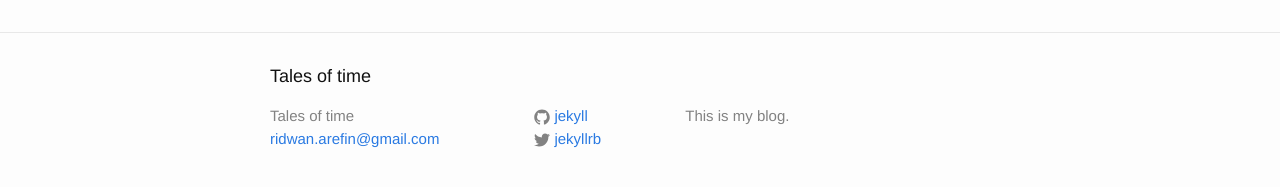
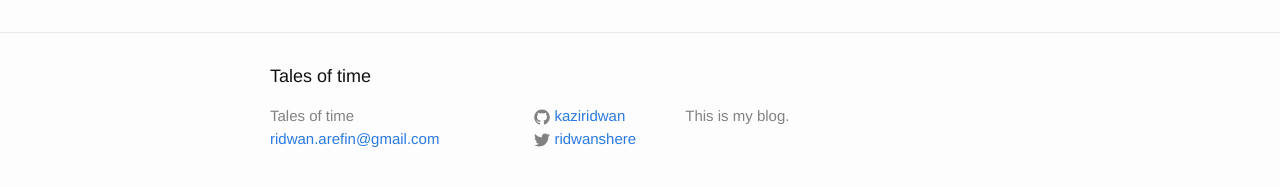
Before and after one commit to kaziridwan/testblog, a Jekyll site: the page built from about.md, in a window 1280 px wide. Shown: the part 318-505 px from the top of the page. Built offline with Jekyll 4.4.1, drawn with Linux system fonts in a browser that asks for light colours.

Commit message:
syncing gh-pages

```diff
--- a/_config.yml
+++ b/_config.yml
@@ -3,10 +3,10 @@ title: Tales of time
 email: ridwan.arefin@gmail.com
 description: > # this means to ignore newlines until "baseurl:"
   This is my blog.
-baseurl: "" # the subpath of your site, e.g. /blog/
-url: "http://yourdomain.com" # the base hostname & protocol for your site
-twitter_username: jekyllrb
-github_username:  jekyll
+baseurl: "/testblog/" # the subpath of your site, e.g. /blog/
+url: "http://kaziridwan.github.io" # the base hostname & protocol for your site
+twitter_username: ridwanshere
+github_username:  kaziridwan
 
 # Build settings
 markdown: kramdown
```
